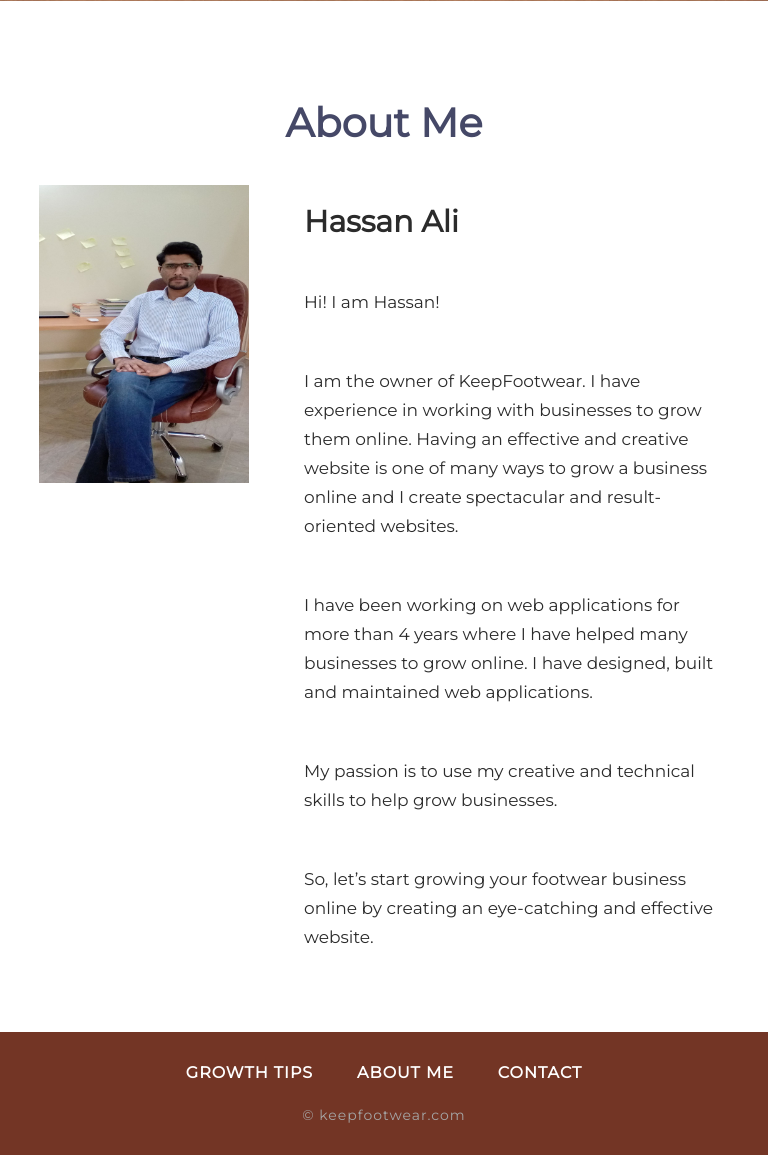
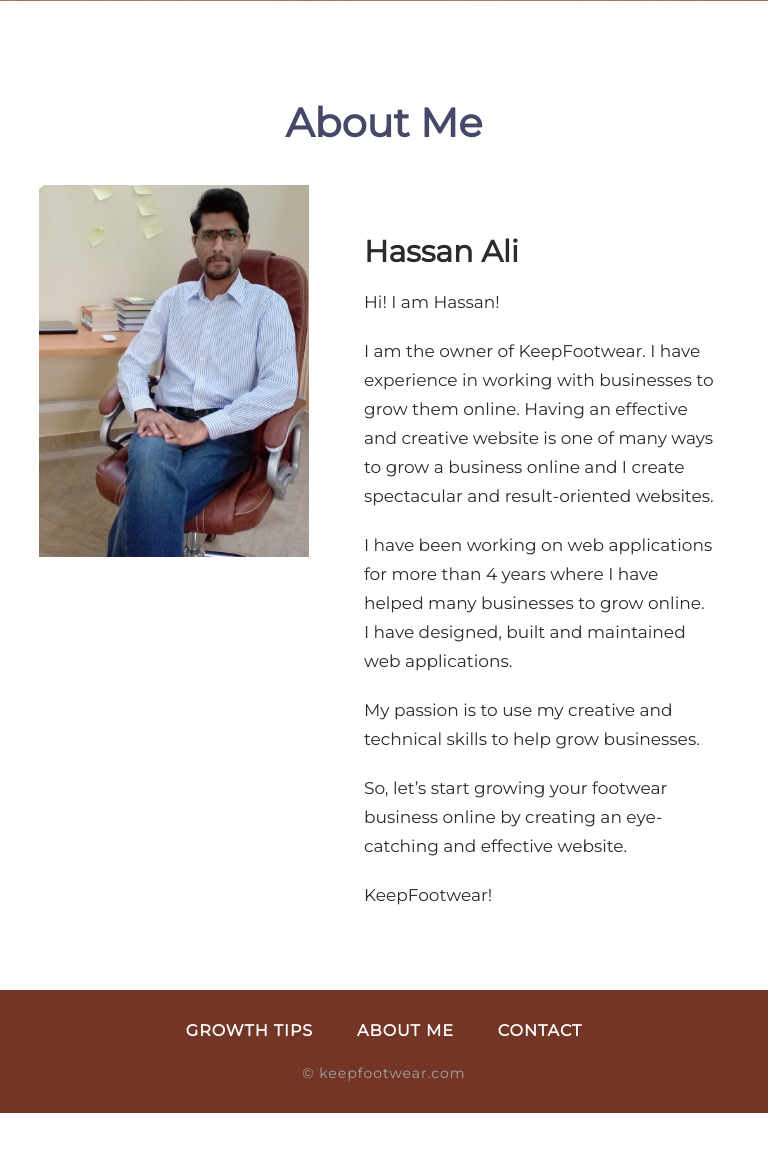
Before and after one commit to hassan-ali-cs7/keepfootwear, a PHP site: page /about.html in a window 768 px wide. Shown: the part 449-1604 px from the top of the page. After the commit the page ends 1562 px from the top, so only its background shows below. Run offline with PHP 8.4, Linux system fonts and the light colour scheme.

Commit message:
about-me page: picture fixed

```diff
--- a/about.html
+++ b/about.html
@@ -80,11 +80,11 @@
     <h1 align="center">About Me</h4>
 
     <div class="row">
-      <div class="col-sm-4 blog-main">
+      <div class="col-sm-5">
           <img src="images/about-me-pic.jpg" alt="about-me-pic" class="img-responsive">
       </div>
 
-      <div class="col-sm-8">
+      <div class="col-sm-7" style="padding-top: 30px;">
         <h2>Hassan Ali</h2>
         <p>Hi! I am Hassan!</p>
         <br>
@@ -95,6 +95,8 @@
         <p>My passion is to use my creative and technical skills to help grow businesses.</p>
         <br>
         <p>So, let’s start growing your footwear business online by creating an eye-catching and effective website.</p>
+        <br>
+        <p>KeepFootwear!<p>
       </div>
     </div>
 
--- a/css/about-page-styling.css
+++ b/css/about-page-styling.css
@@ -53,13 +53,12 @@
 
 
 @media only screen and (min-width: 480px) and (max-width: 1024px) {
-	.about-me p {
-		padding-top: 30px;
-	}
+
 }
 
 
 /* iPads (landscape) ----------- */
 
 @media only screen and (min-width: 768px) and (max-width: 1024px) and (orientation: landscape) {
+
 }
```
Also changed, not shown: images/about-me-pic.jpg.
